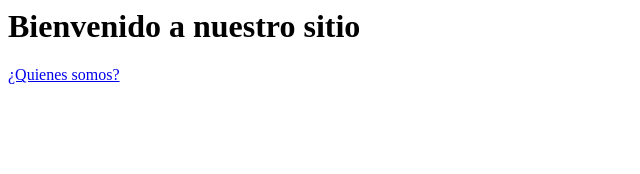
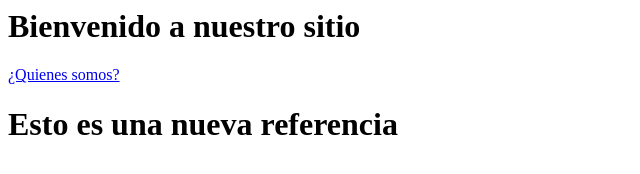
Before and after one commit to gcespedeslnx/sitio_web_2, a plain HTML site: page index.html in a window 1280 px wide. Shown: the whole page, without its empty margins (0-640 px from the left). Drawn offline with Linux system fonts and the light colour scheme.

Commit message:
feat: aded one line more

```diff
--- a/index.html
+++ b/index.html
@@ -10,6 +10,7 @@
    <h1>Bienvenido a nuestro sitio</h1>
    <p>
        <a href ="about.html">¿Quienes somos?</a>
+       <h1>Esto es una nueva referencia</h1>
    </p>
 </body>
 </html>
```
Also changed, not shown: archivo.txt (added), 1 other file.
